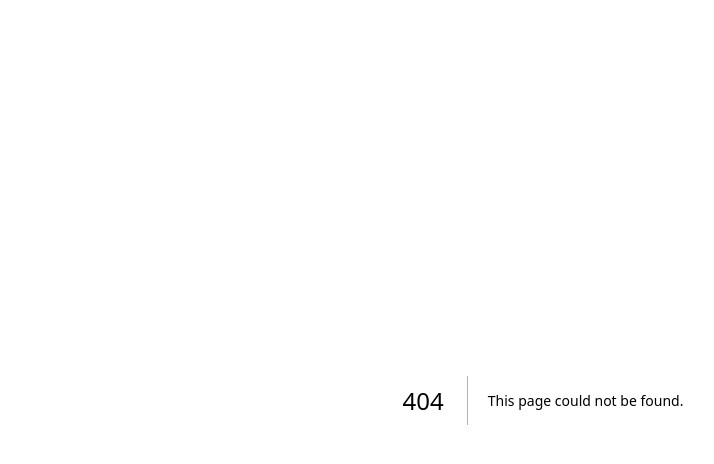
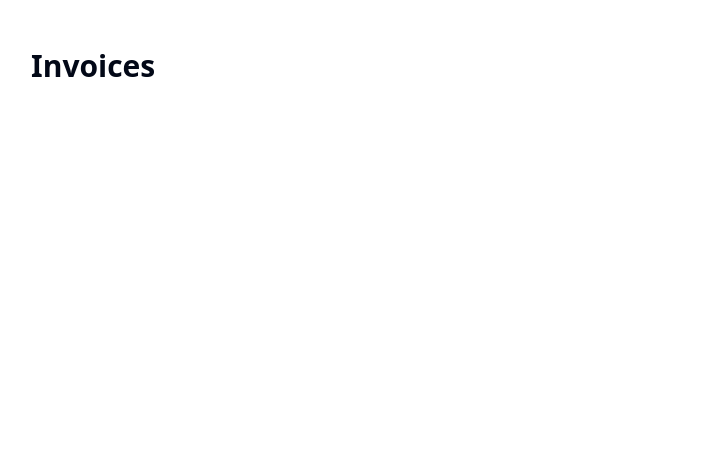
Before and after one commit to FourSqweez/invoice-app-next15-react19-xata-clerk-shadcn-ts, a Next.js app: page /invoices/new in a window 1280 px wide. Before the commit this address had no page. Shown: the top 464 px of the page, without its empty margins (97-811 px from the left). Built offline with nearby package versions, Linux system fonts and the light colour scheme.

Commit message:
feat: Create invoice page

```diff
--- /dev/null
+++ b/src/app/invoices/new/page.tsx
@@ -0,0 +1,11 @@
+const InvoicePage = () => {
+  return (
+    <main className="mx-auto my-12 flex h-full max-w-5xl flex-col justify-center gap-6 text-center">
+      <div className="flex justify-between">
+        <h1 className="text-3xl font-bold">Invoices</h1>
+      </div>
+    </main>
+  );
+};
+
+export default InvoicePage;
```
